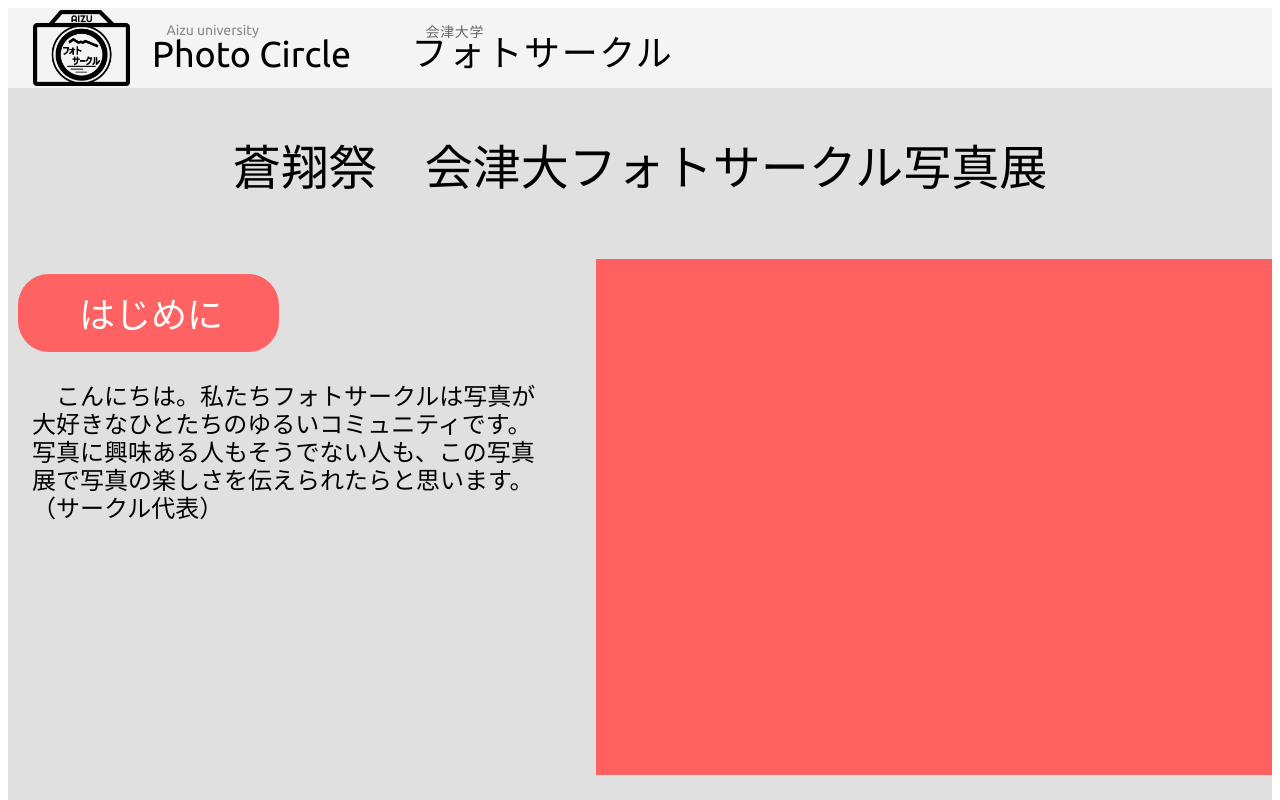
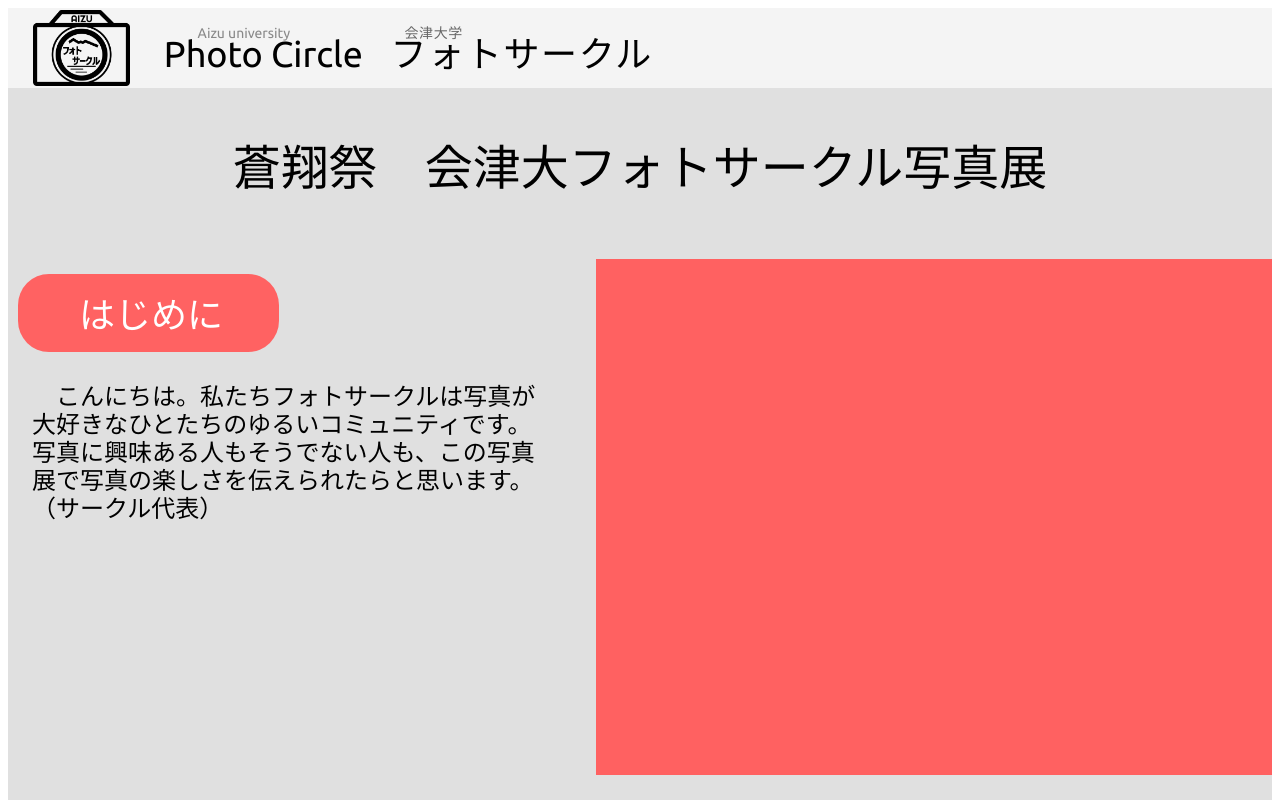
Before and after one commit to aizu-photo-circle/gakusai, a plain HTML site: page index.html in a window 1280 px wide. Shown: the top 800 px of the page. Drawn offline with Linux system fonts and the light colour scheme.

Commit message:
css fixed 2

```diff
--- a/css/main.css
+++ b/css/main.css
@@ -18,8 +18,8 @@ body {
 }
 
 .top_var {
-    position: absolute;
-    width: 1440px;
+    position: relative;
+    width: 100%;
     height: 80px;
     left: 0px;
     top: 0px;
@@ -29,9 +29,9 @@ body {
 .aizu_u {
     width: 100%;
     color: rgba(0, 0, 0, 0.4399999976158142);
-    position: absolute;
-    top: 14px;
-    left: 11%;
+    position: relative;
+    top: -4px;
+    left: 15%;
     font-family: Ubuntu;
     font-weight: Regular;
     font-size: 14px;
@@ -42,9 +42,9 @@ body {
 .s_name {
     width: 100%;
     color: rgba(0, 0, 0, 1);
-    position: absolute;
+    position: relative;
     top: 25px;
-    left: 10%;
+    left: 5%;
     font-family: Ubuntu;
     font-weight: Regular;
     font-size: 36px;
@@ -54,11 +54,11 @@ body {
 
 .aizu_dai {
     /* 会津大学 */
-    position: absolute;
+    position: relative;
     width: 100%;
     height: 30px;
-    left: 29%;
-    top: 18px;
+    left: 8%;
+    top: -4px;
     font-family: Orbitron;
     font-style: normal;
     font-weight: normal;
@@ -71,11 +71,11 @@ body {
 
 .s_namae {
     /* フォトサークル */
-    position: absolute;
+    position: relative;
     width: 100%;
     height: 28px;
-    left: 28%;
-    top: 31px;
+    left: 2%;
+    top: 25px;
     font-family: Orbitron;
     font-style: normal;
     font-weight: normal;
```
